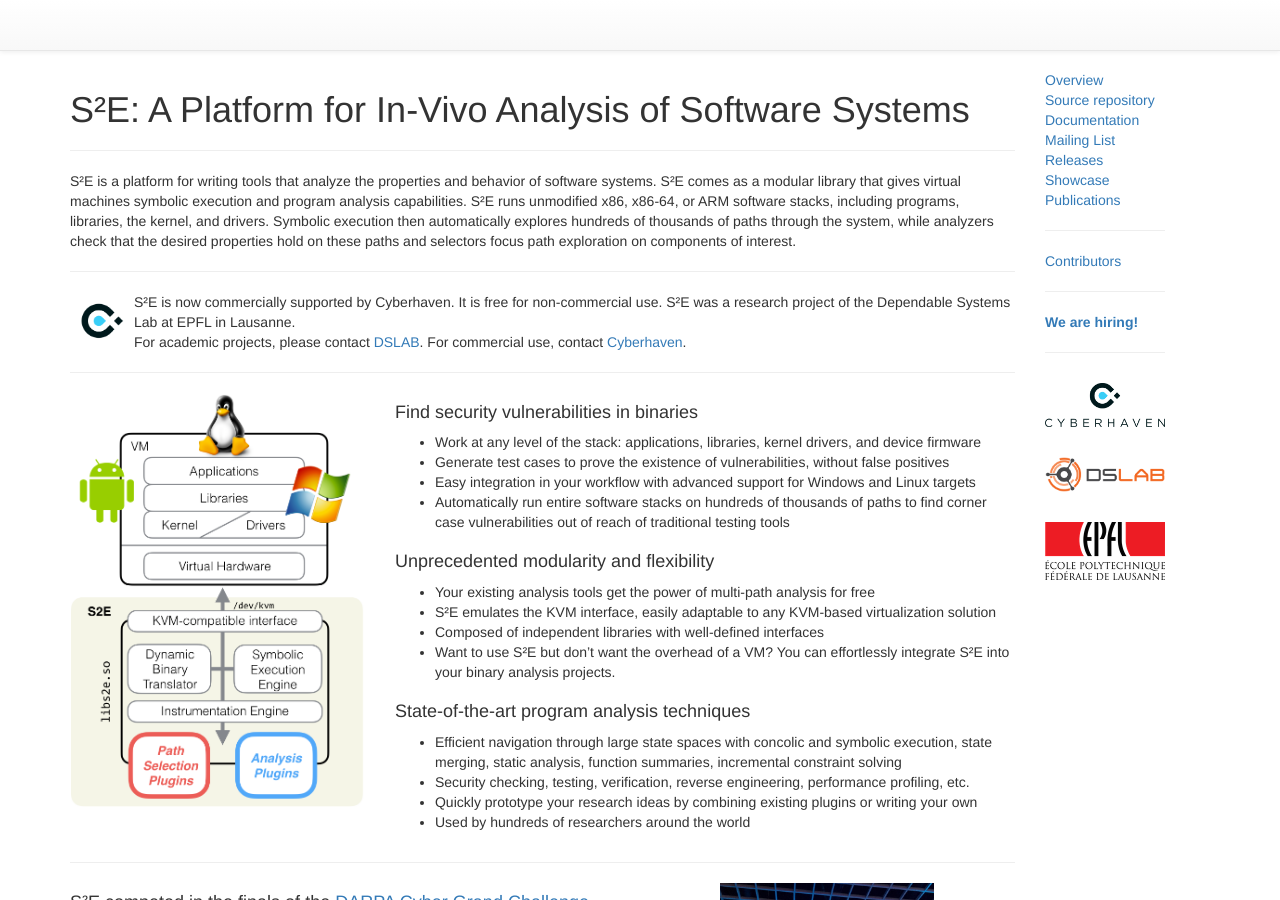
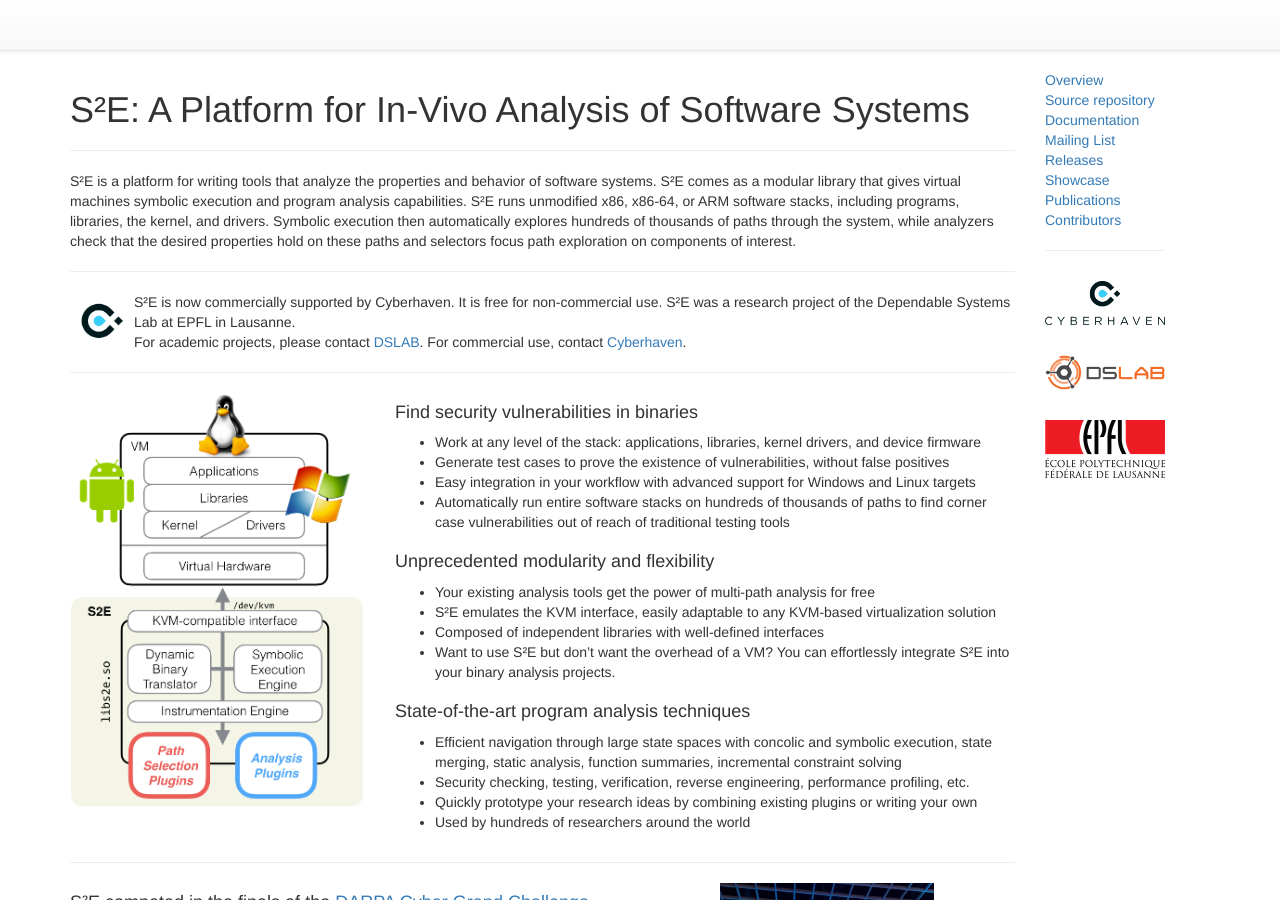
Before and after one commit to S2E2/s2e2.github.io, a Jekyll site: the page built from index.md, in a window 1280 px wide and 900 px high. Built offline with Jekyll 4.4.1, drawn with Linux system fonts in a browser that asks for light colours; nearby versions of some CDN libraries.

Commit message:
Removed open positions
Signed-off-by: Vitaly Chipounov <vitaly@cyberhaven.io>

```diff
--- a/_data/nav.yml
+++ b/_data/nav.yml
@@ -3,4 +3,3 @@
 - /showcase/
 - /publications/
 - /contributors/
-- /positions/
--- a/_layouts/default.html
+++ b/_layouts/default.html
@@ -71,12 +71,8 @@
                         {% elsif item_url != '/' and page.url contains item_url %}
                            class="page-current"
                         {% endif %}
-                        >{% if p.title == 'Contributors' %}<hr/>{% endif %}
-                        {% if p.title == 'Open Positions' %}<hr/>
-                        <a href="{{site.baseurl}}{{ p.url|remove:'index.html' }}"><b>We are hiring!</b></a></li>
-                        {% else %}
+                        >
                         <a href="{{site.baseurl}}{{ p.url|remove:'index.html' }}">{{ p.title }}</a></li>
-                        {% endif %}
                     {% endif %}
                   {% endfor %}
                 {% endfor %}
```
